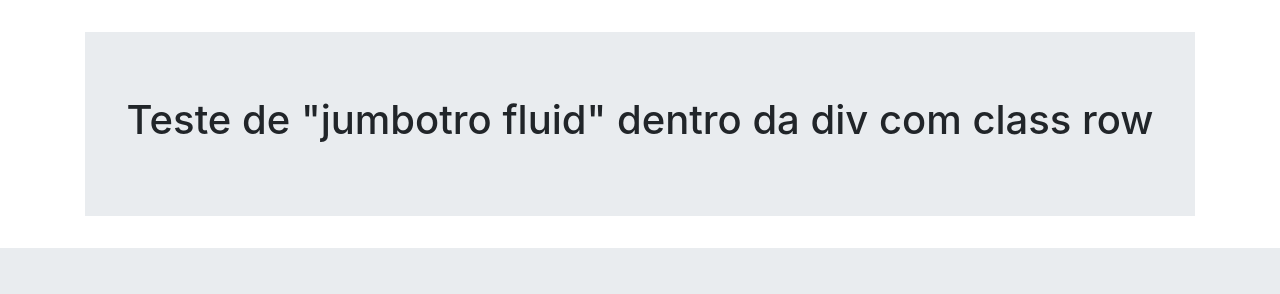
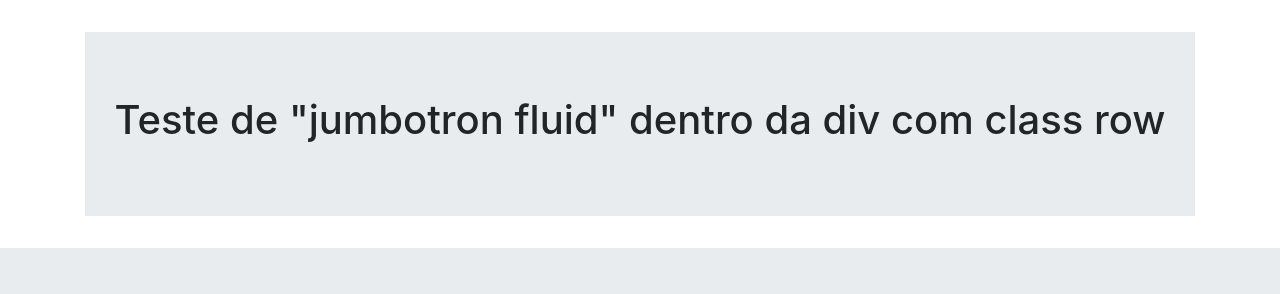
Before and after one commit to GCaldass/Bootstrap, a plain HTML site: page index.html in a window 1280 px wide. Shown: the part 1668-1962 px from the top of the page. Drawn offline with nearby package versions, Linux system fonts and the light colour scheme.

Commit message:
Update index.html

```diff
--- a/index.html
+++ b/index.html
@@ -310,7 +310,7 @@
       <div class="row">
         <div class="col-12">
           <div class="jumbotron jumbotron-fluid">
-            <h1 class="text-center">Teste de "jumbotro fluid" dentro da div com class row</h1>
+            <h1 class="text-center">Teste de "jumbotron fluid" dentro da div com class row</h1>
           </div>
         </div>
       </div>
```
